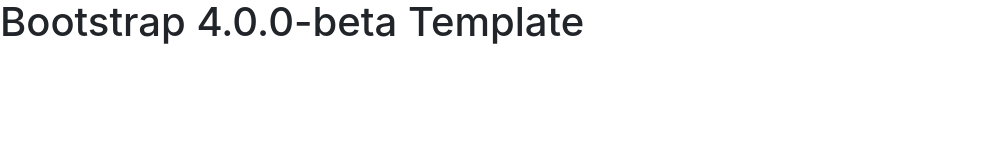
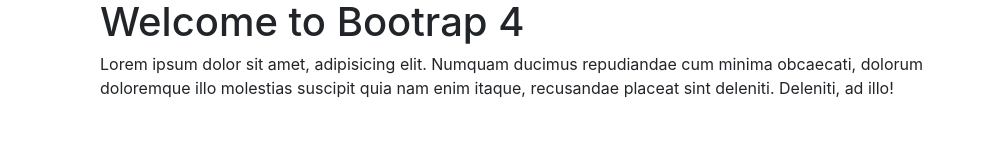
Before and after one commit to DavyCode/bs4-template, a website: page src/index.html in a window 1280 px wide. Shown: the whole page, without its empty margins (0-982 px from the left). Drawn offline with Linux system fonts and the light colour scheme.

Commit message:
add section to file

```diff
--- a/src/index.html
+++ b/src/index.html
@@ -11,7 +11,32 @@
 </head>
 
 <body>
-    <h1>Bootstrap 4.0.0-beta Template</h1>
+
+
+    <section id="cover">
+        <div id="cover-caption">
+            <div class="container">
+                <div class="col-sm-10 col-sm-offset-1">
+                    <h1> Welcome to Bootrap 4</h1>
+                    <p> Lorem ipsum dolor sit amet, adipisicing elit. Numquam ducimus repudiandae cum minima obcaecati, dolorum doloremque illo molestias suscipit quia nam enim itaque, recusandae placeat sint deleniti. Deleniti, ad illo!
+                    </p>
+                </div>
+            </div>
+        </div>
+    </section>
+
+
+
+
+
+
+
+
+
+
+
+
+
 
     <script src="js/jquery.min.js"></script>
     <script src="js/popper.min.js"></script>
```
